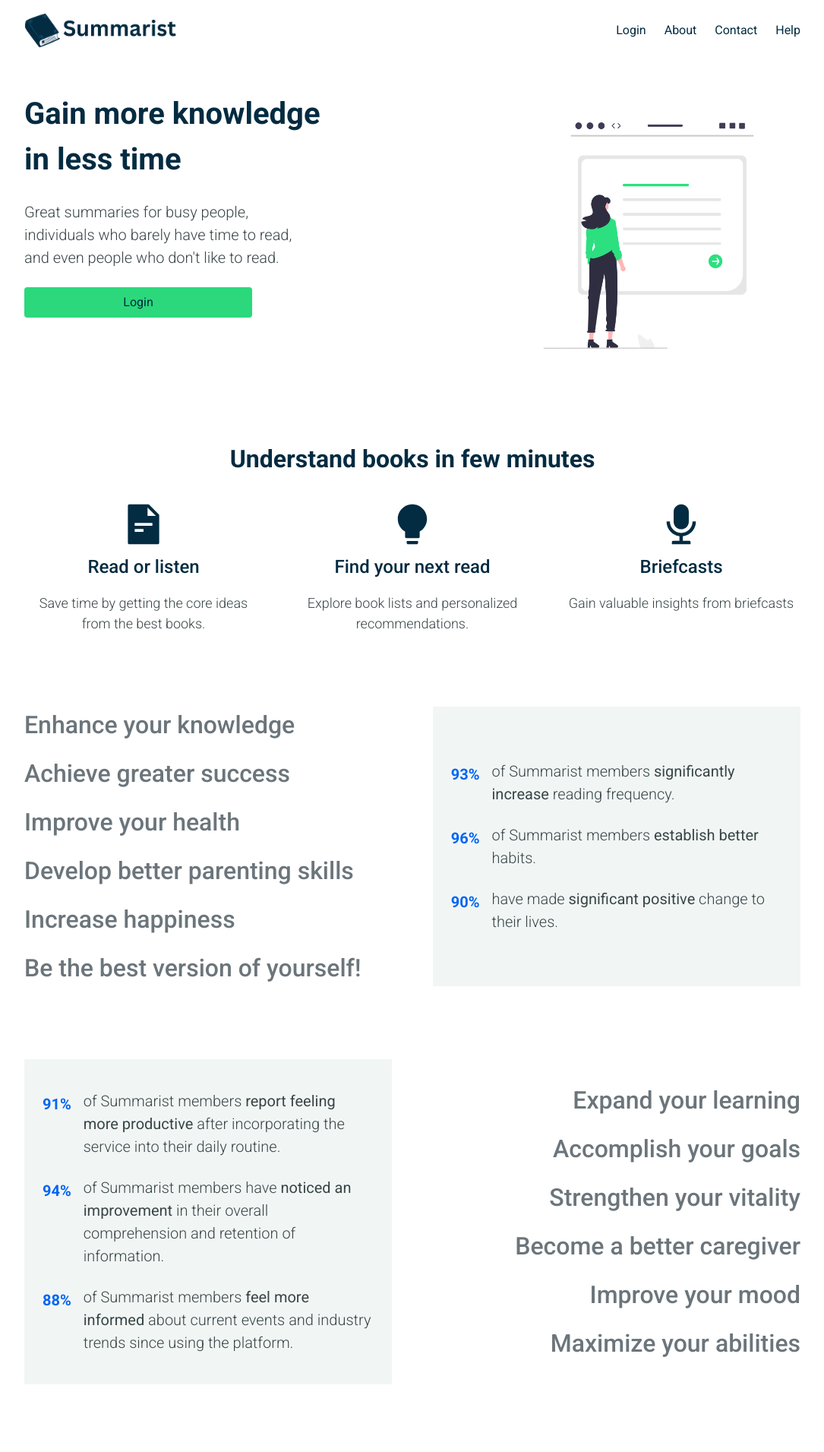
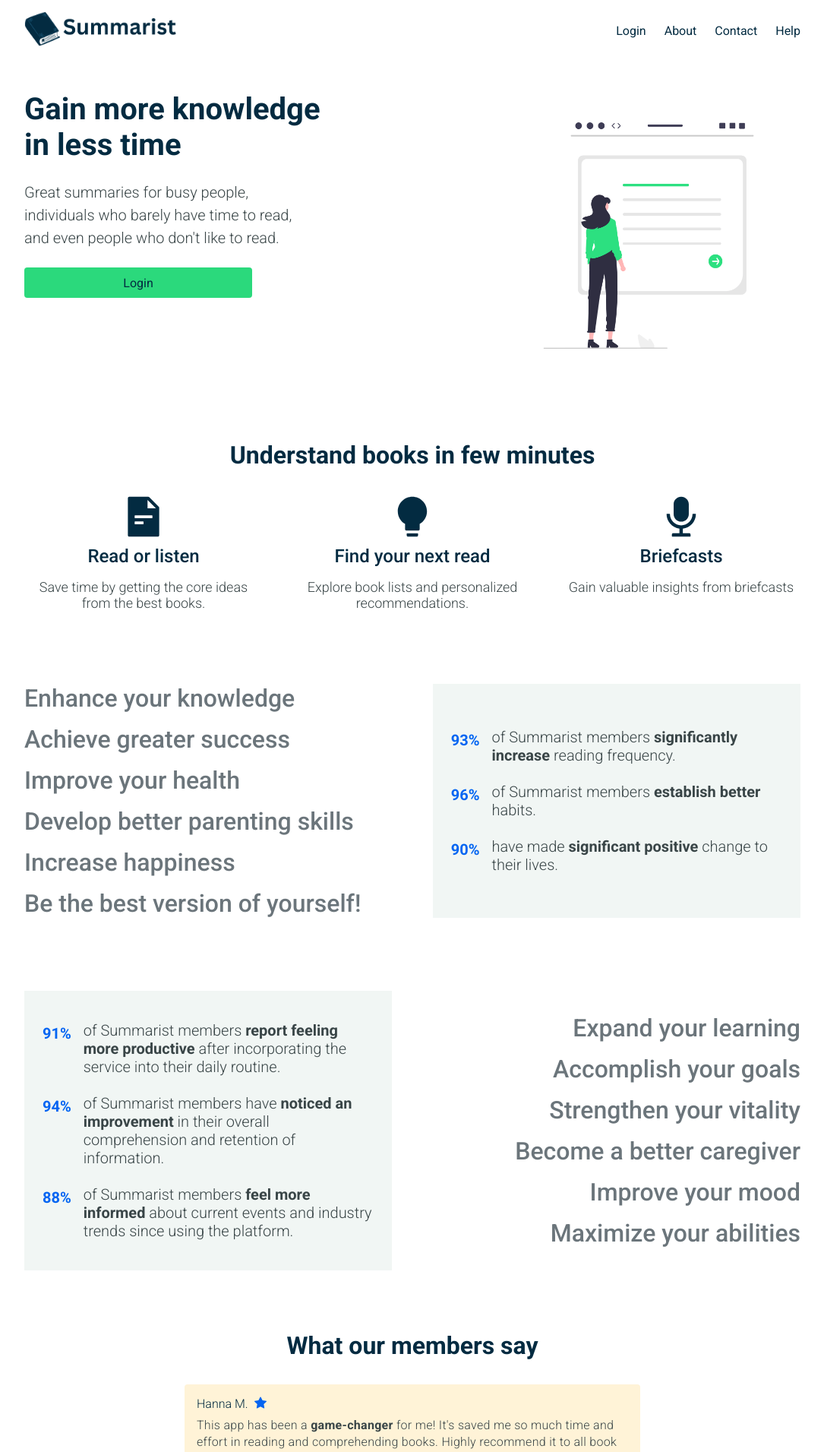
Before and after one commit to agentred1999/summarist, a Next.js app: page / in a window 1280 px wide. Shown: the top 1911 px of the page at 76% size, without its empty margins (97-1182 px from the left). Built offline with nearby package versions, Linux system fonts and the light colour scheme; no server answers.

Commit message:
FIX: Remove Tailwind interference, use only style.css

```diff
--- a/src/app/globals.css
+++ b/src/app/globals.css
@@ -1,502 +1,2 @@
-@import url("https://fonts.googleapis.com/css2?family=Roboto:wght@100;300;400;500;700;900&display=swap");
-
-@tailwind base;
-@tailwind components;
-@tailwind utilities;
-
-* {
-  margin: 0;
-  padding: 0;
-  box-sizing: border-box;
-  font-family: "Roboto", sans-serif;
-}
-
-body {
-  max-width: 100%;
-  overflow-x: hidden;
-}
-
-a {
-  text-decoration: none;
-  color: inherit;
-}
-
-ul {
-  list-style: none;
-}
-
-button {
-  cursor: pointer;
-  outline: none;
-  border: none;
-  background-color: transparent;
-}
-
-button:active {
-  transform: translateY(1px);
-}
-
-button:disabled {
-  cursor: not-allowed;
-  opacity: 0.65;
-}
-
-.row {
-  max-width: 1070px;
-  width: 100%;
-  margin: 0 auto;
-  padding: 0 24px;
-}
-
-.container {
-  padding: 40px 0;
-  width: 100%;
-}
-
-.btn {
-  background-color: #2bd97c;
-  color: #032b41;
-  width: 100%;
-  height: 40px;
-  border-radius: 4px;
-  font-size: 16px;
-  transition: background-color 200ms;
-  display: flex;
-  align-items: center;
-  justify-content: center;
-  min-width: 180px;
-}
-
-.btn:hover:not(:disabled) {
-  background-color: #20ba68;
-}
-
-.btn:active {
-  transform: translateY(1px);
-}
-
-.home__cta--btn {
-  max-width: 300px;
-  display: flex;
-  align-items: center;
-  justify-content: center;
-}
-
-.section__title {
-  font-size: 32px;
-  color: #032b41;
-  text-align: center;
-  margin-bottom: 32px;
-  font-weight: bold;
-}
-
-.nav {
-  height: 80px;
-}
-
-.nav__wrapper {
-  display: flex;
-  justify-content: space-between;
-  align-items: center;
-  max-width: 1070px;
-  width: 100%;
-  height: 100%;
-  margin: 0 auto;
-  padding: 0 24px;
-}
-
-.nav__list--wrapper {
-  display: flex;
-  gap: 24px;
-}
-
-.nav__img--mask {
-  max-width: 200px;
-}
-
-.nav__img {
-  width: 100%;
-  height: 100%;
-}
-
-.nav__list {
-  cursor: not-allowed;
-  color: #032b41;
-  transition: color 100ms;
-}
-
-.nav__list--login:hover {
-  color: #2bd97c;
-}
-
-.nav__list--login {
-  cursor: pointer;
-}
-
-.landing__wrapper {
-  display: flex;
-}
-
-.landing__content {
-  width: 100%;
-}
-
-.landing__image--mask {
-  width: 100%;
-  display: flex;
-  justify-content: flex-end;
-}
-
-.landing__image--mask img {
-  width: 100%;
-  height: 100%;
-  max-width: 400px;
-}
-
-.landing__content__title {
-  color: #032b41;
-  font-size: 40px;
-  font-weight: bold;
-  margin-bottom: 24px;
-}
-
-.landing__content__subtitle {
-  color: #394547;
-  font-size: 20px;
-  font-weight: 300;
-  margin-bottom: 24px;
-  line-height: 1.5;
-}
-
-.features__wrapper {
-  display: grid;
-  grid-template-columns: repeat(3, 1fr);
-  gap: 40px;
-  margin-bottom: 96px;
-}
-
-.features {
-  display: flex;
-  flex-direction: column;
-  align-items: center;
-  text-align: center;
-}
-
-.features__icon {
-  display: flex;
-  justify-content: center;
-  margin-bottom: 8px;
-  color: #032b41;
-}
-
-.features__icon svg {
-  width: 60px;
-  height: 60px;
-}
-
-.features__title {
-  font-size: 24px;
-  color: #032b41;
-  margin-bottom: 16px;
-  font-weight: 500;
-}
-
-.features__sub--title {
-  font-size: 18px;
-  color: #394547;
-  font-weight: 300;
-}
-
-.statistics__heading {
-  font-size: 32px;
-  font-weight: 500;
-  color: #6b757b;
-  margin-bottom: 16px;
-}
-
-.statistics__heading:last-child {
-  margin-bottom: 0;
-}
-
-.statistics__wrapper {
-  display: flex;
-  gap: 80px;
-  margin-bottom: 96px;
-}
-
-.statistics__wrapper:last-child {
-  margin-bottom: 0;
-}
-
-.statistics__content--header {
-  width: 100%;
-  display: flex;
-  flex-direction: column;
-  justify-content: center;
-}
-
-.statistics__content--header-second {
-  align-items: flex-end;
-}
-
-.statistics__content--details {
-  width: 100%;
-  display: flex;
-  flex-direction: column;
-  justify-content: center;
-  gap: 24px;
-  background-color: #f1f6f4;
-  padding: 40px 24px;
-}
-
-.statistics__data {
-  display: flex;
-  gap: 16px;
-}
-
-.statistics__data--number {
-  color: #0365f2;
-  font-size: 20px;
-  font-weight: 600;
-  margin-top: 4px;
-}
-
-.statistics__data--title {
-  font-size: 20px;
-  font-weight: 300;
-  color: #394547;
-}
-
-.reviews__wrapper {
-  max-width: 600px;
-  margin: 0 auto;
-}
-
-.review {
-  background-color: #fff3d7;
-  padding: 16px;
-  margin-bottom: 32px;
-  border-radius: 4px;
-  font-weight: 300;
-}
-
-.review__header {
-  color: #032b41;
-  display: flex;
-  gap: 8px;
-  margin-bottom: 8px;
-}
-
-.review__body {
-  color: #394547;
-  letter-spacing: 0.3px;
-  line-height: 1.4;
-}
-
-.review__stars {
-  display: flex;
-}
-
-.review__stars svg {
-  width: 16px;
-  height: 16px;
-  fill: #0564f1;
-}
-
-.reviews__btn--wrapper {
-  display: flex;
-  justify-content: center;
-}
-
-.numbers {
-  background-color: #d7e9ff;
-  display: flex;
-  flex-direction: column;
-  align-items: center;
-  text-align: center;
-  padding: 24px;
-  padding-bottom: 40px;
-  border-radius: 12px;
-}
-
-.numbers__wrapper {
-  display: grid;
-  grid-template-columns: repeat(3, 1fr);
-  gap: 40px;
-}
-
-.numbers__icon {
-  display: flex;
-  align-items: center;
-  height: 60px;
-  gap: 4px;
-}
-
-.numbers__icon svg {
-  color: #0365f2;
-  width: 48px;
-  height: 48px;
-}
-
-.numbers__star--icon svg {
-  width: 20px;
-  height: 20px;
-}
-
-.numbers__title {
-  font-size: 40px;
-  color: #032b41;
-  font-weight: 600;
-  margin-bottom: 16px;
-}
-
-.numbers__sub--title {
-  color: #394547;
-  font-weight: 300;
-}
-
-#footer {
-  background-color: rgb(241 246 244);
-}
-
-.footer__top--wrapper {
-  position: relative;
-  display: flex;
-  justify-content: space-between;
-  font-size: 14px;
-  margin: 32px auto 64px;
-}
-
-.footer__block {
-  z-index: 1;
-}
-
-.footer__link--title {
-  font-weight: 600;
-  margin-bottom: 16px;
-  font-size: 18px;
-  color: #032b41;
-}
-
-.footer__link--wrapper {
-  margin-bottom: 12px;
-  line-height: 1;
-}
-
-.footer__link {
-  color: #394547;
-  font-size: 14px;
-  cursor: not-allowed;
-}
-
-.footer__link--wrapper:last-child {
-  margin-bottom: 0;
-}
-
-.footer__copyright--wrapper {
-  display: flex;
-  justify-content: center;
-  align-items: center;
-}
-
-.footer__copyright {
-  color: #032b41;
-  font-weight: 500;
-}
-
-@media (max-width: 768px) {
-  .landing__content {
-    display: flex;
-    flex-direction: column;
-    align-items: center;
-    text-align: center;
-    max-width: 540px;
-    margin: 0 auto;
-  }
-
-  .landing__image--mask {
-    display: none;
-  }
-
-  .landing__content__title {
-    font-size: 24px;
-  }
-
-  .features__wrapper {
-    grid-template-columns: 1fr;
-  }
-
-  .statistics__wrapper {
-    flex-direction: column;
-    gap: 32px;
-    margin-bottom: 32px;
-  }
-
-  .statistics__heading {
-    font-size: 24px;
-  }
-
-  .footer__top--wrapper {
-    flex-direction: column;
-    gap: 32px;
-  }
-
-  .numbers__wrapper {
-    grid-template-columns: 1fr;
-  }
-
-  .statistics__content--details-second {
-    order: 1;
-  }
-
-  .statistics__content--header-second {
-    align-items: flex-start;
-  }
-
-  .statistics__data--title {
-    font-size: 16px;
-  }
-
-  .section__title {
-    font-size: 24px;
-  }
-
-  .features__title {
-    font-size: 20px;
-  }
-
-  .features__sub--title {
-    font-size: 14px;
-  }
-
-  .features__icon svg {
-    width: 48px;
-    height: 48px;
-  }
-
-  .review__body {
-    font-size: 14px;
-  }
-
-  .numbers__wrapper {
-    gap: 24px;
-  }
-
-  .numbers__title {
-    font-size: 32px;
-  }
-
-  .numbers__sub--title {
-    font-size: 14px;
-  }
-
-  .remove--tablet {
-    display: none;
-  }
-}
-
-@media (max-width: 576px) {
-  .nav__list--mobile {
-    display: none;
-  }
-}
+/* This file is intentionally minimal to avoid conflicts with style.css */
+/* All styles are in style.css */
--- a/src/app/layout.tsx
+++ b/src/app/layout.tsx
@@ -1,6 +1,5 @@
 import type { Metadata } from 'next';
 import { Inter } from 'next/font/google';
-import './globals.css';
 import './style.css';
 import ClientProvider from '@/components/ClientProvider';
 import ConditionalLayout from '@/components/layout/ConditionalLayout';
--- a/src/app/page.tsx
+++ b/src/app/page.tsx
@@ -210,7 +210,7 @@
                   <div className="footer__link--wrapper"><a className="footer__link">Pricing</a></div>
                   <div className="footer__link--wrapper"><a className="footer__link">Summarist Business</a></div>
                   <div className="footer__link--wrapper"><a className="footer__link">Gift Cards</a></div>
-                  <div className="footer__link--wrapper"><a className="footer__link">Authors & Publishers</a></div>
+                  <div className="footer__link--wrapper"><a className="footer__link">Authors &amp; Publishers</a></div>
                 </div>
               </div>
               <div className="footer__block">
```
